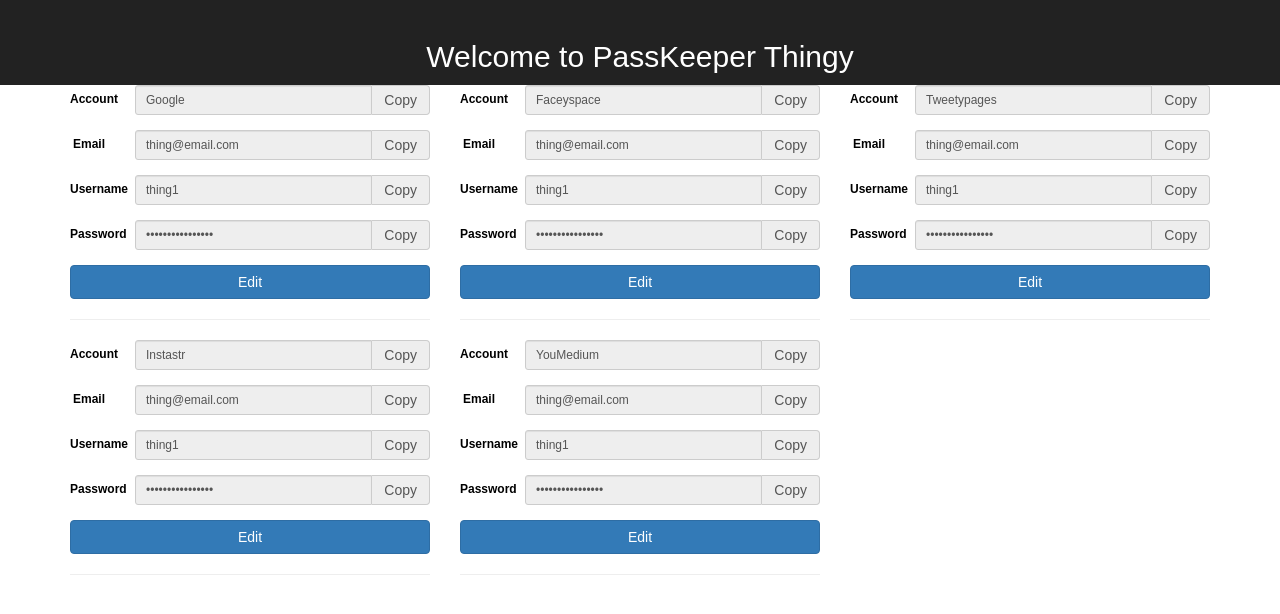
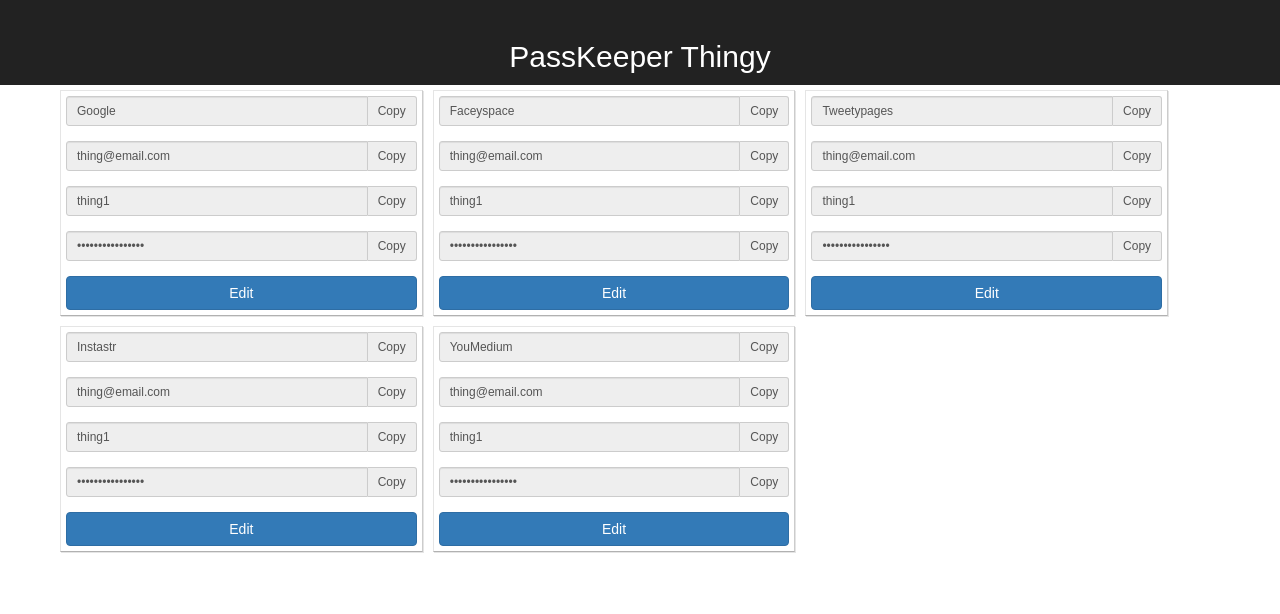
Before and after one commit to nicmitchell/local-pass, a React (Create React App) app: page / in a window 1280 px wide. Shown: the top 614 px of the page. Built offline with nearby package versions, Linux system fonts and the light colour scheme.

Commit message:
replaced grid with tiles, refactored Copy and Edit buttons

```diff
--- a/public/index.html
+++ b/public/index.html
@@ -5,7 +5,7 @@
     <meta name="viewport" content="width=device-width, initial-scale=1">
     <link rel="icon" href="%PUBLIC_URL%/favicon.ico">
     <link rel="stylesheet" href="https://maxcdn.bootstrapcdn.com/bootstrap/latest/css/bootstrap.min.css">
-    <title>Password Keeper</title>
+    <title>PassKeeper Thingy</title>
   </head>
   <body>
     <div id="root"></div>
--- a/src/App.css
+++ b/src/App.css
@@ -26,3 +26,15 @@
 label {
   color: #000;
 }
+
+.account-card {
+  border-right: 1px solid rgba(0,0,0,0.2);
+  box-shadow: 1px 1px 0px rgba(0,0,0,0.1);
+  margin: 0.5rem;
+  padding: 0.5rem;
+  border-bottom: 1px solid rgba(0,0,0,0.3);
+  border-top: 1px solid rgba(0,0,0,0.1);
+  border-left: 1px solid rgba(0,0,0,0.1);
+  max-width: 31%;
+  float: left;
+}
--- a/src/App.js
+++ b/src/App.js
@@ -7,7 +7,7 @@ class App extends Component {
     return (
       <div className="App">
         <div className="App-header">
-          <h2>Welcome to PassKeeper Thingy</h2>
+          <h2>PassKeeper Thingy</h2>
         </div>
         <AccountsList />
       </div>
--- a/src/components/AccountButton.js
+++ /dev/null
@@ -1,23 +0,0 @@
-import React, { Component } from 'react';
-import { Button, Collapse } from 'react-bootstrap';
-
-class AccountButton extends Component {
-  render() {
-    return (
-      <div>
-        <Collapse in={this.props.readOnly}>
-          <div>
-            <Button block bsStyle="primary" type="submit" ref={ (button) => this.editButton = button } onClick={ (e)=> this.props.editFields(e) }>Edit</Button>
-          </div>
-        </Collapse>
-        <Collapse in={!this.props.readOnly}>
-          <div>
-            <Button block bsStyle="primary" type="submit" ref={ (button) => this.saveButton = button } onClick={ (e)=> this.props.saveFields(e) }>Save</Button>
-          </div>
-        </Collapse>
-      </div>
-    )
-  }
-}
-
-export default AccountButton;
--- a/src/components/AccountForm.js
+++ b/src/components/AccountForm.js
@@ -1,31 +1,41 @@
 import React, { Component } from 'react';
-import { Form, FormGroup } from 'react-bootstrap';
+import { Form, Button } from 'react-bootstrap';
 import FormFieldGroup from './FormFieldGroup';
-import AccountButton from './AccountButton';
 
 class AccountForm extends Component {
   constructor(props) {
     super(props);
     this.state = {
-      details:this.props.details,
-      readOnly: true
+      details: this.props.details,
+      readOnly: true,
+      buttonText: 'Edit'
     };
   }
 
-  toggleActiveState(readOnly) {
-    let state = this.state;
-    state.readOnly = !state.readOnly;
-    this.setState({ state });
+  toggleButton(e) {
+    e.preventDefault();
+
+    if (this.state.readOnly) {
+      this.editFields();
+    } else {
+      this.saveFields();
+    }
   }
 
-  editFields(e) {
-    e.preventDefault();
-    this.toggleActiveState();
+  editFields() {
+    console.log('Edit Fields');
+    this.setState({
+      buttonText: 'Save',
+      readOnly: !this.state.readOnly
+    });
   }
 
-  saveFields(e) {
-    e.preventDefault();
-    this.toggleActiveState();
+  saveFields() {
+    console.log('Save Fields');
+    this.setState({
+      buttonText: 'Edit',
+      readOnly: !this.state.readOnly
+    });
   }
 
   render() {
@@ -40,15 +50,10 @@ class AccountForm extends Component {
               let value = this.props.details[key];
               attrs.readOnly = this.state.readOnly;
 
-                return (
-                  <FormGroup key={ key } bsSize="small" controlId={ this.props.details.id }>
-                    <FormFieldGroup attrs={ attrs } value={ value }/>
-                  </FormGroup>
-                )
+              return <FormFieldGroup attrs={ attrs } value={ value } key={ key } controlId={ this.props.details.id }/>
             })
         }
-          <AccountButton saveFields={ this.saveFields.bind(this) } editFields={ this.editFields.bind(this) } readOnly={ this.state.readOnly }/>
-          <hr />
+        <Button block bsStyle="primary" type="submit" onClick={ (e) => this.toggleButton(e) } ref={ (button) => this.button = button }>{ this.state.buttonText }</Button>
       </Form>
     )
   }
--- a/src/components/AccountsList.js
+++ b/src/components/AccountsList.js
@@ -1,5 +1,5 @@
 import React, { Component } from 'react';
-import { Row, Col, Grid } from 'react-bootstrap';
+import { Row, Grid } from 'react-bootstrap';
 import AccountForm from './AccountForm';
 import sampleData from '../sample-data.js';
 import FormFields from './FormFields';
@@ -14,13 +14,13 @@ class AccountsList extends Component {
                 .keys(sampleData)
                 .map((account) => {
                   return (
-                    <Col sm={4} xs={6} key={ account }>
+                    <div key={ account } className="account-card">
                       <AccountForm
                         ref={ (input) => this.input = input }
                         details={ sampleData[account] }
                         fields={ FormFields }
                       />
-                    </Col>
+                    </div>
                   )
                 })
             }
--- a/src/components/FormFieldGroup.js
+++ b/src/components/FormFieldGroup.js
@@ -1,7 +1,15 @@
 import React, { Component } from 'react';
-import { ControlLabel, FormControl, InputGroup, Col } from 'react-bootstrap';
+import { FormControl, FormGroup, InputGroup, Col } from 'react-bootstrap';
 
 class FormFieldGroup extends Component {
+  constructor(props) {
+    super(props);
+    this.state = {
+      copyText: 'Copy',
+      copyState: null
+    };
+  }
+
   select() {
     this.input.select();
   }
@@ -10,30 +18,55 @@ class FormFieldGroup extends Component {
     this.select();
     try {
       document.execCommand('copy');
-      console.log('Copied to clipboard:', value)
+      this.copySuccess(value);
     } catch (e) {
+      this.copyError(e);
       window.alert('Error trying to copy to clipboard');
     }
   }
 
+  copySuccess(value) {
+    console.log('Copied to clipboard:', value);
+    this.setState({
+      copyText: 'Copied',
+      copyState: 'success'
+    });
+    this.resetCopyButton();
+  }
+
+  copyError(e) {
+    console.log('Error copying to clipboard:', e);
+    this.setState({
+      copyText: 'Error',
+      copyState: 'error'
+    });
+    this.resetCopyButton();
+  }
+
+  resetCopyButton() {
+    window.setTimeout(() => {
+      this.setState({
+        copyText: 'Copy',
+        copyState: null
+      });
+    }, 2000);
+  }
+
   render() {
     return (
-      <div>
-        <Col componentClass={ ControlLabel } sm={2}>
-          { this.props.attrs.label }
-        </Col>
-        <Col sm={10}>
-          <InputGroup>
+      <Col sm={12}>
+        <FormGroup validationState={ this.state.copyState }>
+          <InputGroup bsSize="small">
             <FormControl
-              inputRef={ ref => {this.input = ref }}
+              inputRef={ (ref) => {this.input = ref }}
               defaultValue={ this.props.value }
               onClick={ () => this.select() }
               { ...this.props.attrs }
             />
-            <InputGroup.Addon onClick={ ()=> this.copy(this.props.value) }>Copy</InputGroup.Addon>
+            <InputGroup.Addon onClick={ () => this.copy(this.props.value) }>{ this.state.copyText }</InputGroup.Addon>
           </InputGroup>
-        </Col>
-      </div>
+        </FormGroup>
+      </Col>
     )
   }
 }
--- a/src/components/FormFields.js
+++ b/src/components/FormFields.js
@@ -3,7 +3,7 @@ module.exports = {
     id: "account",
     type: "text",
     label: "Account",
-    placeholder: "Account Name"
+    placeholder: "Login URL"
   },
   email: {
     id: "email",
```
Also changed, not shown: 1 other file (tests, documents, lock files or other folders). Lines whose indentation alone changed are shown as unchanged.
